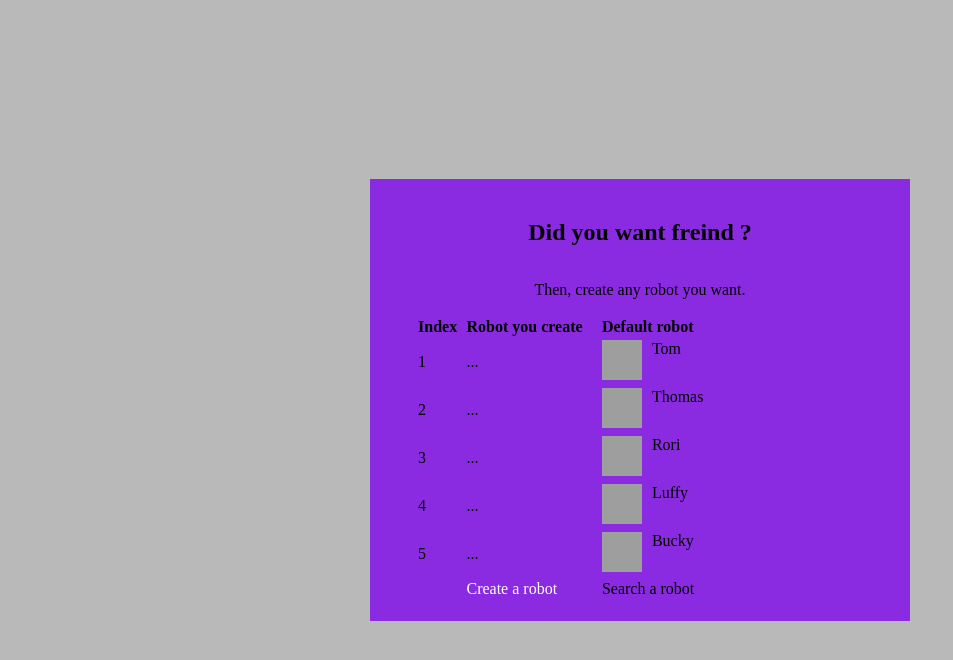
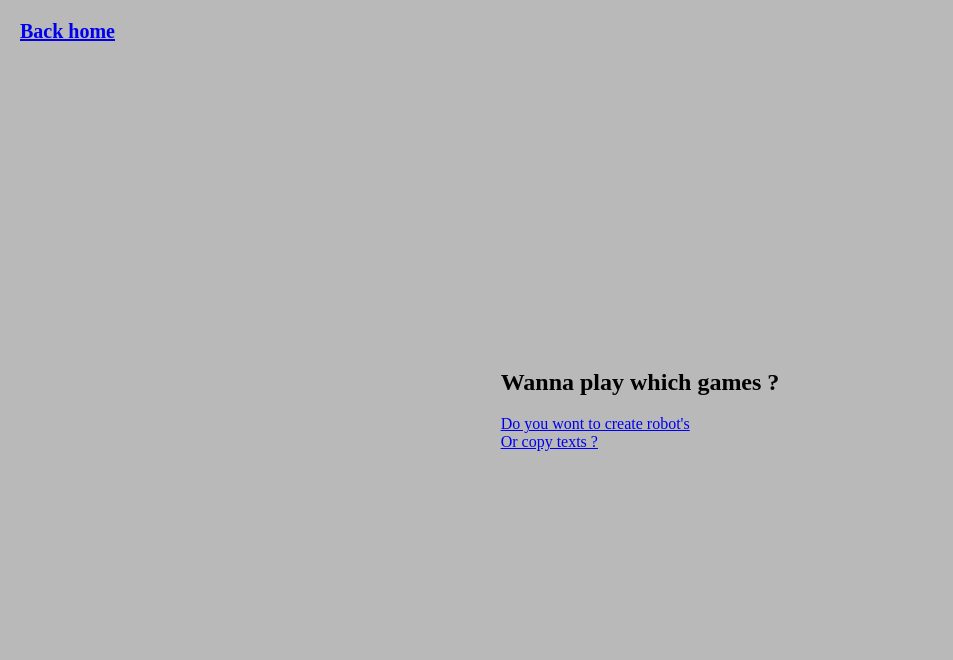
Before and after one commit to TeddyCubaka/rps_game, a React (Create React App) app: page / in a window 1280 px wide. Shown: the top 660 px of the page, without its empty margins (0-953 px from the left). Built offline with nearby package versions, Linux system fonts and the light colour scheme; grey boxes are pictures that could not be loaded.

Commit message:
home config$

```diff
--- a/src/App.css
+++ b/src/App.css
@@ -31,3 +31,14 @@ button {
   width: 40px;
   height: 40px;
 }
+.disp_column{
+  display: flex;
+  flex-direction: column;
+}
+.back_home{
+  position: absolute;
+  top: 20px;
+  left: 20px;
+  font-size: 20px;
+  font-weight: 600;
+}
--- a/src/App.js
+++ b/src/App.js
@@ -1,15 +1,18 @@
-import { BrowserRouter as Router, Route, Routes } from "react-router-dom";
+import { BrowserRouter as Router, Route, Routes, Link } from "react-router-dom";
 import "./App.css";
+import TextArea from "./components/clipboard/clipboard";
 import CreateRobot from "./components/games/robot/createRobot";
-import RobotHome from "./components/games/robot/RobotHome";
+import Home from "./components/home";
 
 function App() {
   return (
     <div className="App">
       <Router>
+        <Link to="/" className="back_home">Back home</Link>
         <Routes>
-          <Route path="/" element={<RobotHome />} />
+          <Route path="/" element={<Home />} />
           <Route path="/robot" element={<CreateRobot />} />
+          <Route path="/clipboard" element={<TextArea />} />
         </Routes>
       </Router>
     </div>
--- /dev/null
+++ b/src/components/home.js
@@ -0,0 +1,12 @@
+import React from "react";
+import { Link } from "react-router-dom";
+
+export default function Home (){
+    return (
+        <div className="disp_column">
+            <h2>Wanna play which games ?</h2>
+            <Link to="robot">Do you wont to create robot's</Link>
+            <Link to="clipboard">Or copy texts ?</Link>
+        </div>
+    )
+}
```
Also changed, not shown: src/components/games/robot/robotDisplayer.jsx (added, +7 -0 lines).
